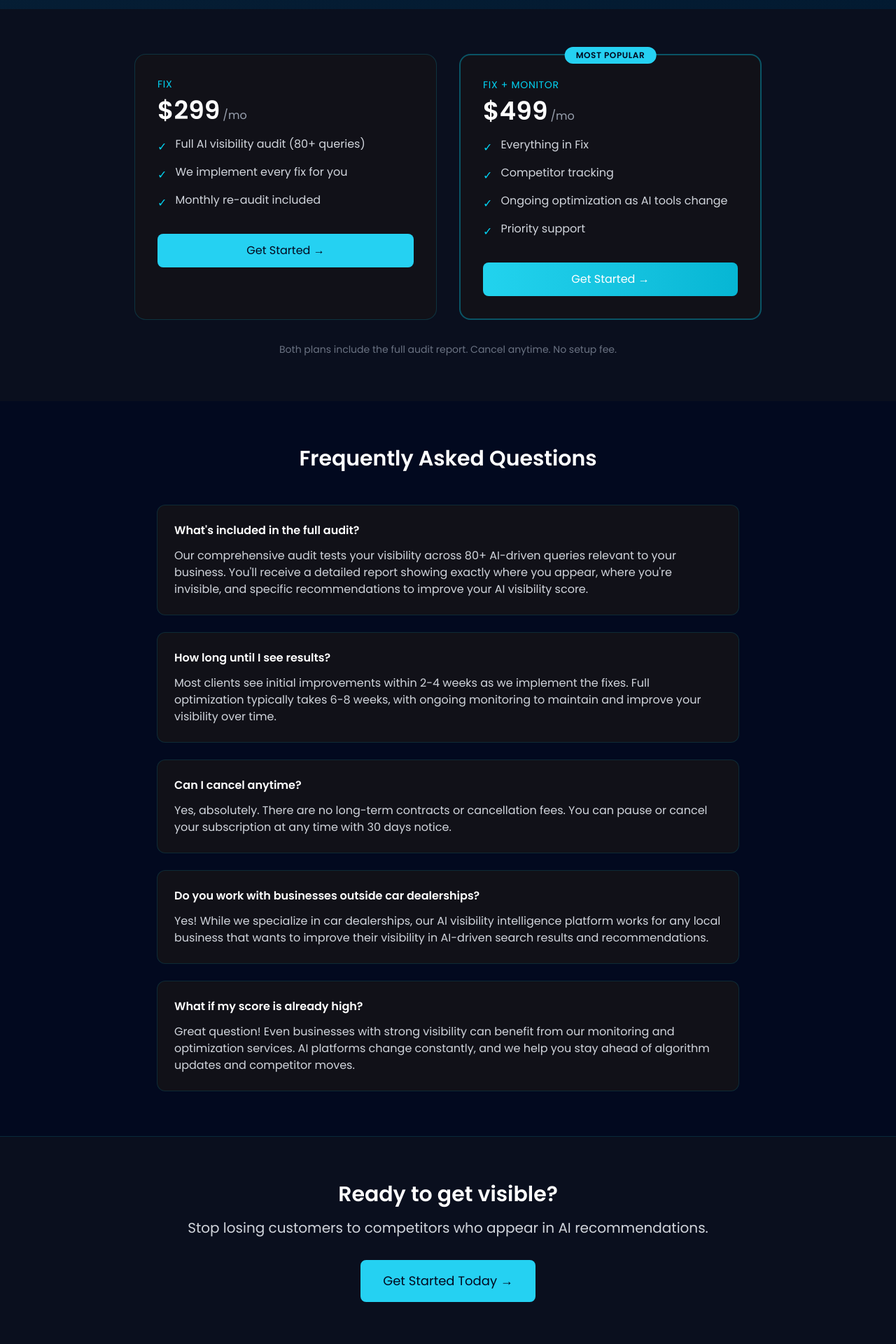
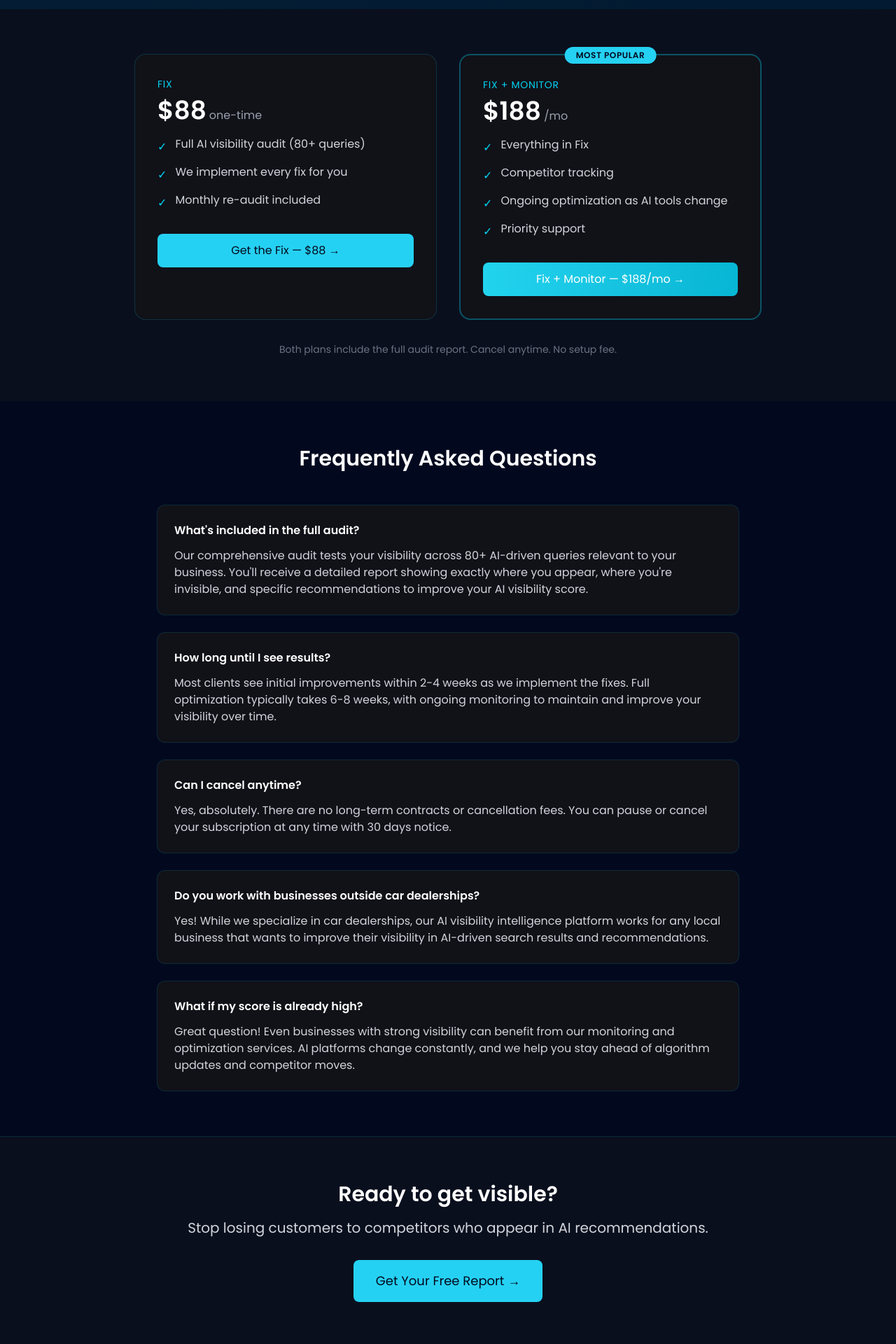
Before and after one commit to vizbizai-web/vizbiz-website, a Next.js app: page /pricing in a window 1280 px wide. Shown: the part 320-2240 px from the top of the page at 70% size. Built offline with nearby package versions, Linux system fonts and the light colour scheme.

Commit message:
fix: update pricing page (/), wire all CTAs to Stripe, add ship verification protocol to AGENTS.md

```diff
--- a/src/app/pricing/page.tsx
+++ b/src/app/pricing/page.tsx
@@ -41,8 +41,8 @@ export default function PricingPage() {
             <div className="bg-[#111118] border border-cyan-500/20 rounded-2xl p-8 hover:border-cyan-500/40 transition-colors">
               <div className="text-sm text-cyan-400 font-medium mb-2 uppercase tracking-wider">Fix</div>
               <div className="flex items-baseline gap-1 mb-4">
-                <span className="text-4xl font-bold">$299</span>
-                <span className="text-gray-400">/mo</span>
+                <span className="text-4xl font-bold">$88</span>
+                <span className="text-gray-400">one-time</span>
               </div>
               <ul className="space-y-3 mb-8">
                 <li className="flex items-start gap-3 text-gray-300">
@@ -58,8 +58,8 @@ export default function PricingPage() {
                   Monthly re-audit included
                 </li>
               </ul>
-              <a href="mailto:alex@vizbiz.ai" className="block w-full text-center bg-[#25D1F2] text-[#02091F] px-6 py-3 rounded-lg font-medium hover:bg-[#06B6D4] transition-colors">
-                Get Started →
+              <a href="https://buy.stripe.com/eVqbJ2gzd3g275ifzy24002" className="block w-full text-center bg-[#25D1F2] text-[#02091F] px-6 py-3 rounded-lg font-medium hover:bg-[#06B6D4] transition-colors">
+                Get the Fix — $88 →
               </a>
             </div>
 
@@ -70,7 +70,7 @@ export default function PricingPage() {
               </div>
               <div className="text-sm text-cyan-400 font-medium mb-2 uppercase tracking-wider">Fix + Monitor</div>
               <div className="flex items-baseline gap-1 mb-4">
-                <span className="text-4xl font-bold">$499</span>
+                <span className="text-4xl font-bold">$188</span>
                 <span className="text-gray-400">/mo</span>
               </div>
               <ul className="space-y-3 mb-8">
@@ -91,8 +91,8 @@ export default function PricingPage() {
                   Priority support
                 </li>
               </ul>
-              <a href="mailto:alex@vizbiz.ai" className="block w-full text-center bg-gradient-to-r from-[#22D3EE] to-[#06B6D4] text-white px-6 py-3 rounded-lg font-medium hover:opacity-90 transition-opacity">
-                Get Started →
+              <a href="https://buy.stripe.com/5kQ7sMdn103Q2P22MM24003" className="block w-full text-center bg-gradient-to-r from-[#22D3EE] to-[#06B6D4] text-white px-6 py-3 rounded-lg font-medium hover:opacity-90 transition-opacity">
+                Fix + Monitor — $188/mo →
               </a>
             </div>
           </div>
@@ -154,8 +154,8 @@ export default function PricingPage() {
           <p className="text-xl text-gray-300 mb-8">
             Stop losing customers to competitors who appear in AI recommendations.
           </p>
-          <a href="mailto:alex@vizbiz.ai" className="inline-block bg-[#25D1F2] text-[#02091F] px-8 py-4 rounded-lg text-lg font-medium hover:bg-[#06B6D4] transition-colors">
-            Get Started Today →
+          <a href="https://vizbiz.ai" className="inline-block bg-[#25D1F2] text-[#02091F] px-8 py-4 rounded-lg text-lg font-medium hover:bg-[#06B6D4] transition-colors">
+            Get Your Free Report →
           </a>
         </div>
       </div>
```
